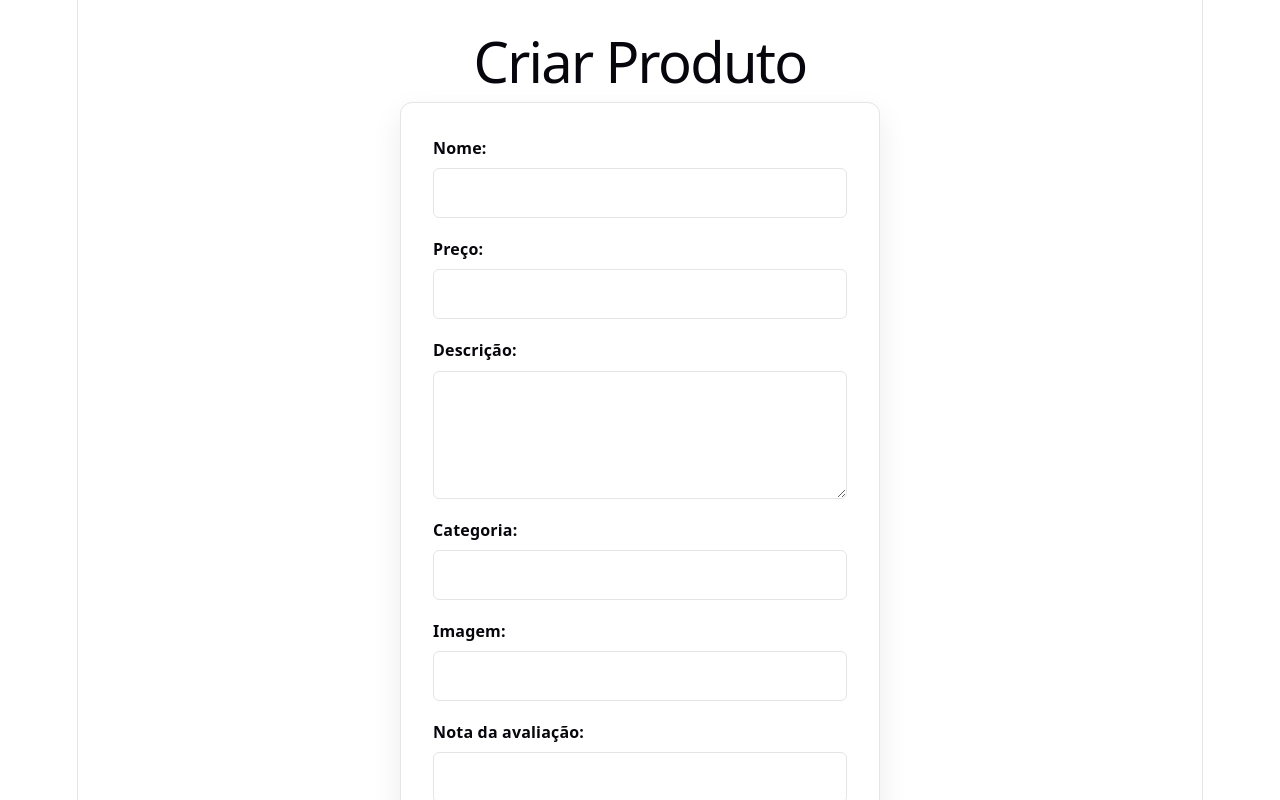
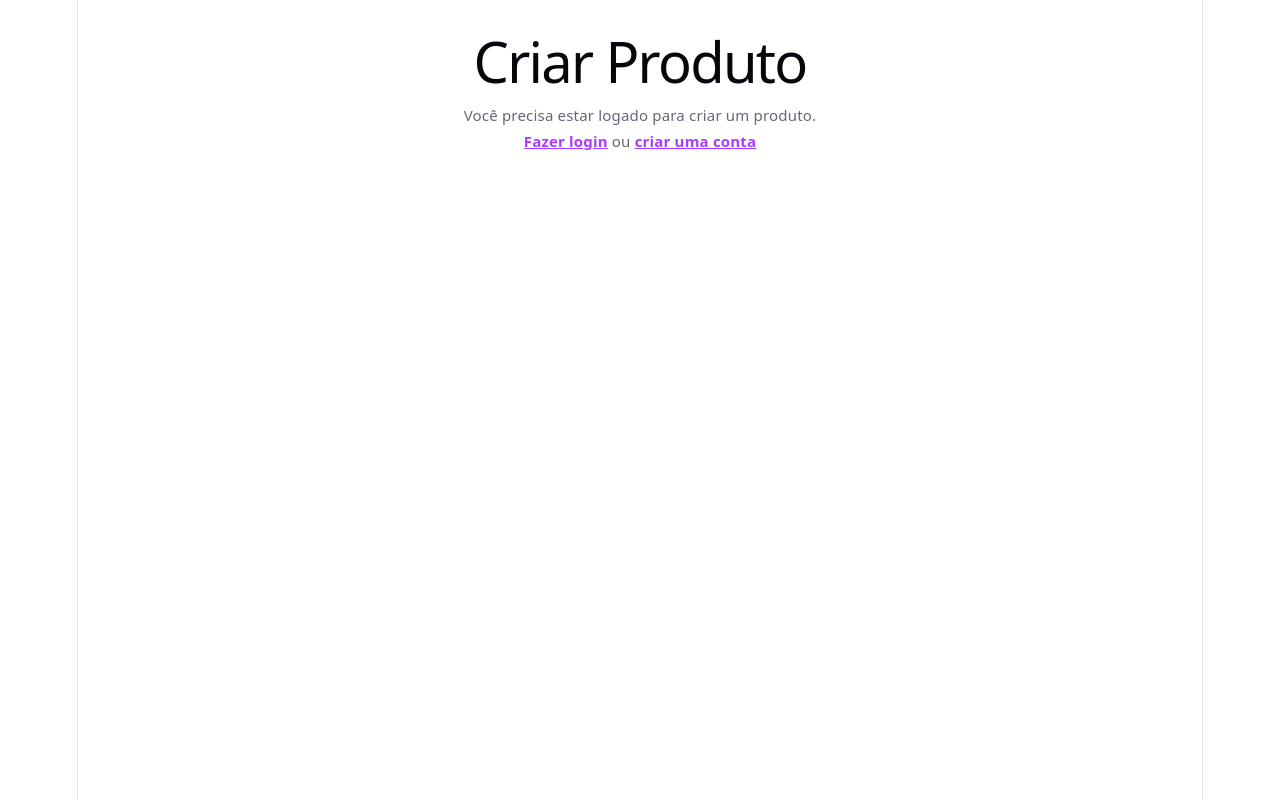
Before and after one commit to gimenes7/Projeto-react-step-arthur, a React (Vite) app in the folder meu-react/: page /criar-produto in a window 1280 px wide. Shown: the top 800 px of the page. Built offline with nearby package versions, Linux system fonts and the light colour scheme.

Commit message:
Aula 11 aulas integradas

```diff
--- a/meu-react/src/App.jsx
+++ b/meu-react/src/App.jsx
@@ -1,15 +1,15 @@
 import { BrowserRouter, Route, Routes } from "react-router-dom";
 import CriarProduto from "./components/aulas-integradas/CriarProduto";
 import EditarProduto from "./components/aulas-integradas/EditarProduto";
-import Home from "./components/aulas-integradas/Home";
 import Login from "./components/aulas-integradas/Login";
 import Registrar from "./components/aulas-integradas/Registrar";
+import RootRoute from "./components/aulas-integradas/RootRoute";
 
 function App() {
   return (
     <BrowserRouter>
       <Routes>
-        <Route path="/" element={<Home />} />
+        <Route path="/" element={<RootRoute />} />
         <Route path="/login" element={<Login />} />
         <Route path="/registrar" element={<Registrar />} />
         <Route path="/criar-produto" element={<CriarProduto />} />
--- a/meu-react/src/components/aulas-integradas/AuthForms.css
+++ b/meu-react/src/components/aulas-integradas/AuthForms.css
@@ -104,3 +104,9 @@
     padding: 24px 20px;
   }
 }
+
+.auth-link {
+  color: var(--accent);
+  font-weight: 600;
+  text-decoration: underline;
+}
--- a/meu-react/src/components/aulas-integradas/CriarProduto.jsx
+++ b/meu-react/src/components/aulas-integradas/CriarProduto.jsx
@@ -1,10 +1,12 @@
 import axios from "axios";
 import { useState } from "react";
+import { Link } from "react-router-dom";
 import "./AuthForms.css";
 
 const PRODUCTS_URL = "https://projeto-node-step-t5i1.vercel.app/produtos";
 
 const CriarProduto = () => {
+  const token = localStorage.getItem("token");
   const [formData, setFormData] = useState({
     nome: "",
     preco: "",
@@ -64,6 +66,26 @@ const CriarProduto = () => {
       setIsSubmitting(false);
     }
   };
+
+  if (!token) {
+    return (
+      <section className="auth-page">
+        <h1>Criar Produto</h1>
+        <p className="auth-message">
+          Você precisa estar logado para criar um produto.
+        </p>
+        <p className="auth-message">
+          <Link to="/login" className="auth-link">
+            Fazer login
+          </Link>{" "}
+          ou{" "}
+          <Link to="/registrar" className="auth-link">
+            criar uma conta
+          </Link>
+        </p>
+      </section>
+    );
+  }
 
   return (
     <section className="auth-page">
--- a/meu-react/src/components/aulas-integradas/Home.jsx
+++ b/meu-react/src/components/aulas-integradas/Home.jsx
@@ -1,6 +1,6 @@
 import axios from "axios";
 import { useEffect, useState } from "react";
-import { useNavigate } from "react-router-dom";
+import { Link, useNavigate } from "react-router-dom";
 import "./Home.css";
 
 const PRODUCTS_URL = "https://projeto-node-step-t5i1.vercel.app/produtos";
@@ -53,9 +53,20 @@ const Home = () => {
     }
   };
 
+  const handleLogout = () => {
+    localStorage.removeItem("token");
+    navigate("/");
+  };
+
   return (
     <main>
       <h1>Home</h1>
+      <button type="button" onClick={handleLogout}>
+        Sair
+      </button>
+      <Link to="/criar-produto">
+        <button type="button">Criar Produto</button>
+      </Link>
       {isLoading && <p>Carregando produtos...</p>}
       {error && <p role="alert">{error}</p>}
       {deleteError && <p role="alert">{deleteError}</p>}
--- a/meu-react/src/components/aulas-integradas/Login.jsx
+++ b/meu-react/src/components/aulas-integradas/Login.jsx
@@ -1,10 +1,12 @@
 import axios from "axios";
 import { useState } from "react";
+import { Link, useNavigate } from "react-router-dom";
 import "./AuthForms.css";
 
 const LOGIN_URL = "https://projeto-node-step-t5i1.vercel.app/login";
 
 const Login = () => {
+  const navigate = useNavigate();
   const [formData, setFormData] = useState({
     email: "",
     senha: "",
@@ -26,6 +28,7 @@ const Login = () => {
       const response = await axios.post(LOGIN_URL, formData);
       localStorage.setItem("token", response.data.token);
       setMessage("Login realizado com sucesso.");
+      navigate("/");
     } catch {
       setMessage("Não foi possível realizar o login.");
     } finally {
@@ -66,6 +69,12 @@ const Login = () => {
         </button>
         {message && <p className="auth-message">{message}</p>}
       </form>
+      <p className="auth-message">
+        Não tem conta?{" "}
+        <Link to="/registrar" className="auth-link">
+          Registre-se
+        </Link>
+      </p>
     </section>
   );
 };
--- a/meu-react/src/components/aulas-integradas/Registrar.jsx
+++ b/meu-react/src/components/aulas-integradas/Registrar.jsx
@@ -1,12 +1,14 @@
 import axios from "axios";
 import { useState } from "react";
+import { Link, useNavigate } from "react-router-dom";
 import "./AuthForms.css";
 
 const REGISTER_URL = "https://projeto-node-step-t5i1.vercel.app/registrar";
 
 const Registrar = () => {
+  const navigate = useNavigate();
   const [formData, setFormData] = useState({
-    name: "",
+    nome: "",
     email: "",
     role: "",
     senha: "",
@@ -28,7 +30,12 @@ const Registrar = () => {
       const response = await axios.post(REGISTER_URL, formData);
       localStorage.setItem("token", response.data.token);
       setMessage("Cadastro realizado com sucesso.");
-    } catch {
+      navigate("/");
+    } catch (error) {
+      console.error(
+        "Erro ao registrar:",
+        error.response?.data || error.message,
+      );
       setMessage("Não foi possível realizar o cadastro.");
     } finally {
       setIsSubmitting(false);
@@ -43,9 +50,9 @@ const Registrar = () => {
           <label htmlFor="register-name">Nome:</label>
           <input
             id="register-name"
-            name="name"
+            name="nome"
             type="text"
-            value={formData.name}
+            value={formData.nome}
             onChange={handleChange}
             required
           />
@@ -92,6 +99,12 @@ const Registrar = () => {
         </button>
         {message && <p className="auth-message">{message}</p>}
       </form>
+      <p className="auth-message">
+        Já tem conta?{" "}
+        <Link to="/login" className="auth-link">
+          Entrar
+        </Link>
+      </p>
     </section>
   );
 };
--- /dev/null
+++ b/meu-react/src/components/aulas-integradas/RootRoute.jsx
@@ -0,0 +1,9 @@
+import Home from "./Home";
+import Registrar from "./Registrar";
+
+const RootRoute = () => {
+  const token = localStorage.getItem("token");
+  return token ? <Home /> : <Registrar />;
+};
+
+export default RootRoute;
```
